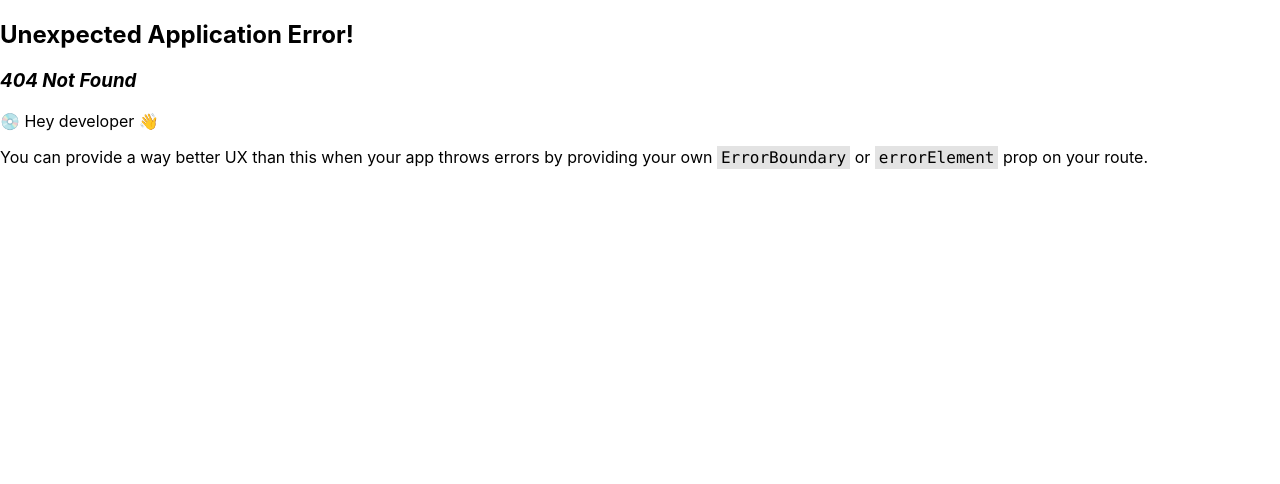
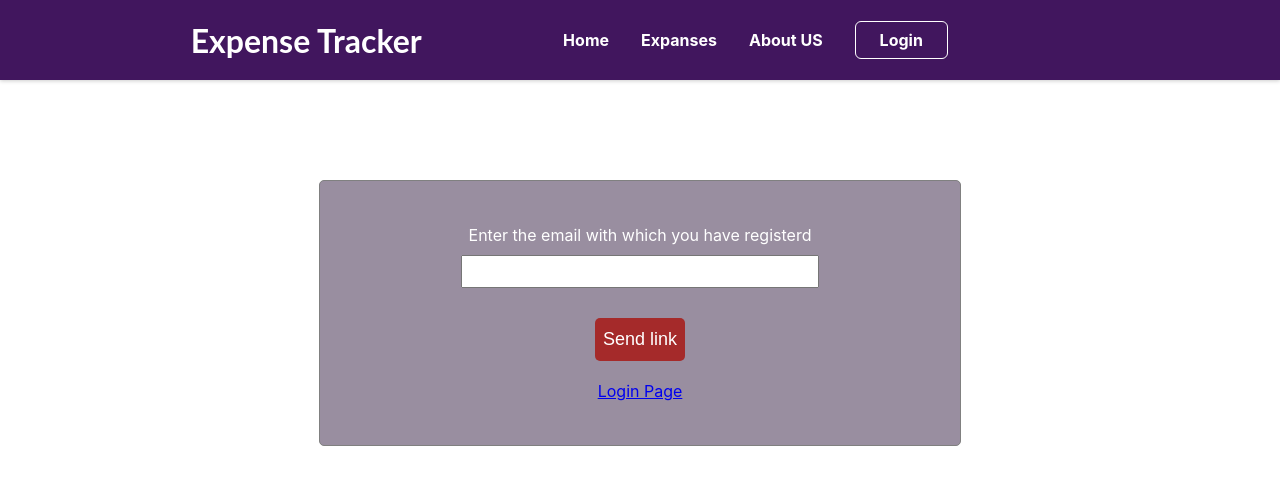
Before and after one commit to MilanTibadiya/Expense-Tracker, a React (Create React App) app in the folder expense-tracker/: page /forgotpassword in a window 1280 px wide. Before the commit this address had no page. Shown: the top 484 px of the page. Built offline with nearby package versions, Linux system fonts and the light colour scheme.

Commit message:
07 (Forgot Password Workflow)

```diff
--- a/expense-tracker/src/App.js
+++ b/expense-tracker/src/App.js
@@ -8,6 +8,7 @@ import Home from "./components/Pages/Home/Home";
 import CompleteProfile from "./components/Pages/CompleteProfile/CompleteProfile";
 import VarifyEmail from "./components/Auth/VarifyEmail";
 import PrivateRoute from "./components/Pages/PrivateRoute";
+import ForgotPassword from "./components/Auth/ForgotPassword";
 
 const router = createBrowserRouter( [
   {
@@ -18,6 +19,7 @@ const router = createBrowserRouter( [
       { path: "/home", element: <PrivateRoute><Home/></PrivateRoute> },
       { path: "/completeprofile", element: <CompleteProfile/> },
       { path: "/varifyemail", element: <VarifyEmail/> },
+      { path: "/forgotpassword", element: <ForgotPassword/> },
     ],
   },
 ]);
--- a/expense-tracker/src/components/Auth/AuthForm.js
+++ b/expense-tracker/src/components/Auth/AuthForm.js
@@ -1,5 +1,5 @@
 import { useState, useRef, useContext} from 'react';
-import { useNavigate } from 'react-router-dom';
+import { useNavigate, NavLink } from 'react-router-dom';
 
 import AuthContext from '../../store/Auth-context';
 
@@ -119,6 +119,7 @@ return (
           />
         </div>}
         <div className={classes.actions}>
+          {isLogin &&<NavLink to='/forgotpassword' className={classes.toggle} id={classes.newtoggle}>Forgot password?</NavLink>}
           {loading && <p>Sending request...</p> }
           {!loading && <button>{isLogin ? "Login" : "Create Account"}</button>}
           <button
--- a/expense-tracker/src/components/Auth/AuthForm.module.css
+++ b/expense-tracker/src/components/Auth/AuthForm.module.css
@@ -67,7 +67,16 @@
     padding: 0.15rem 1.5rem;
   }
 
-  .actions .toggle:hover {
+  .actions .toggle:hover, #newtoggle:hover {
     background-color: transparent;
     color: #ae82cc;
   }
+
+#newtoggle {
+    margin-bottom: .7rem;
+    background-color: transparent;
+    color: #9f5ccc;
+    border: none;
+    padding: 0.15rem 1.5rem;
+    margin-top: 0%;
+  }
--- /dev/null
+++ b/expense-tracker/src/components/Auth/ForgotPassword.js
@@ -0,0 +1,54 @@
+import axios from "axios";
+import React, { useRef, useState } from "react";
+import { NavLink, useNavigate } from "react-router-dom";
+
+import { toast, ToastContainer } from "react-toastify";
+import 'react-toastify/dist/ReactToastify.css';
+import classes from './ForgotPassword.module.css';
+
+const ForgotPassword = () => {
+    const emailRef = useRef();
+    const navigate = useNavigate('');
+
+    const [sending, setSending] = useState(false);
+
+    const submitHandler = async() => {
+        setSending(true);
+
+        const email = emailRef.current.value;
+
+        try {
+            const res = await axios.post('https://identitytoolkit.googleapis.com/v1/accounts:sendOobCode?key=AIzaSyCq0D46LMMQdd83yquIDm-07jK4smD1MD4'
+            ,{
+                requestType: 'PASSWORD_RESET',
+                email: email,
+            });
+            toast('Link send successfully');
+            toast('Check your email inbox and reset password')
+            alert('Check your email inbox and reset password')
+            navigate('/');
+        } catch(e) {
+            toast(e.response.data.error.message);
+           }
+           setSending(false);
+    };
+
+    return (
+        <>
+        <div className={classes.main}>
+
+            <div className={classes.form}>
+                <label>Enter the email with which you have registerd</label>
+                <input type='email' ref={emailRef} />
+               {!sending && <button type='submit' onClick={submitHandler}>Send link</button>}
+               {sending && <p>Sending request...</p>}
+                <NavLink to="/">Login Page</NavLink>
+            </div>
+
+        </div>
+        <ToastContainer/>
+    </>
+    );
+};
+
+export default ForgotPassword;
--- /dev/null
+++ b/expense-tracker/src/components/Auth/ForgotPassword.module.css
@@ -0,0 +1,40 @@
+.main{
+    width: 100vw;
+    display: flex;
+    align-items: center;
+    justify-content: center;
+    margin-top: 100px;
+}
+
+.form{
+    width: 50%;
+    height: fit-content;
+    display: flex;
+    align-items: center;
+    justify-content: center;
+    flex-direction: column;
+    border: 1px solid grey;
+    border-radius: 5px;
+    padding: 44px 0;
+    background-color: #998ea0;
+}
+.form label{
+    margin-bottom: 10px;
+    color: #fff;
+}
+
+.form input{
+    margin-bottom: 30px;
+    padding-block: 7px;
+    width: 350px;
+}
+.form button{
+    background-color: brown;
+    padding: 11px 8px;
+    border: none;
+    border-radius: 5px;
+    color: white;
+    cursor: pointer;
+    font-size: large;
+    margin-bottom: 20px;
+}
```
